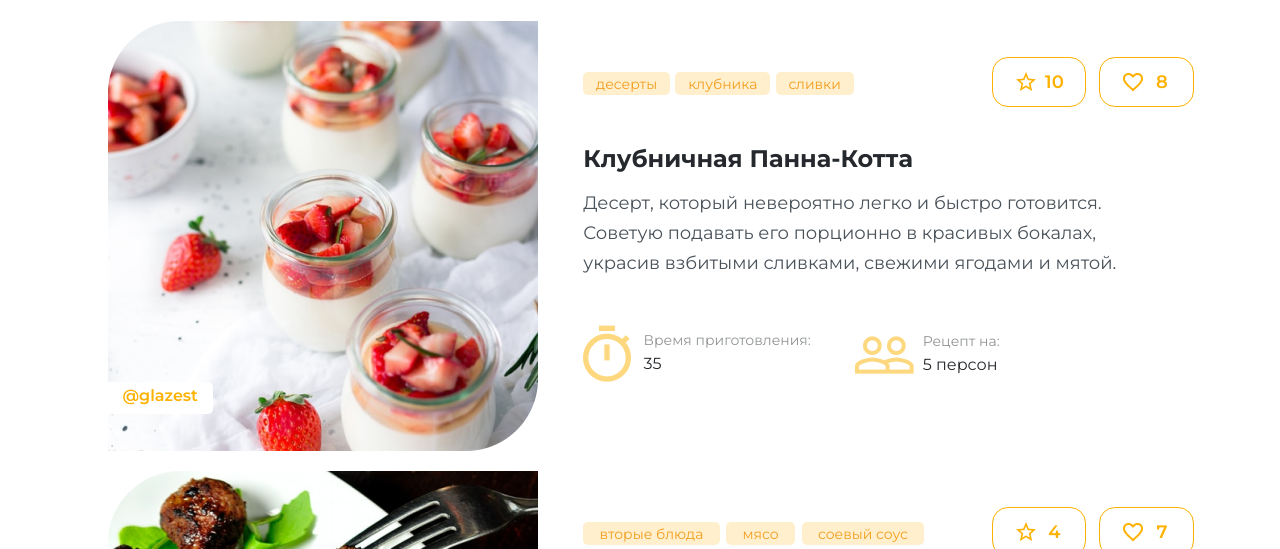
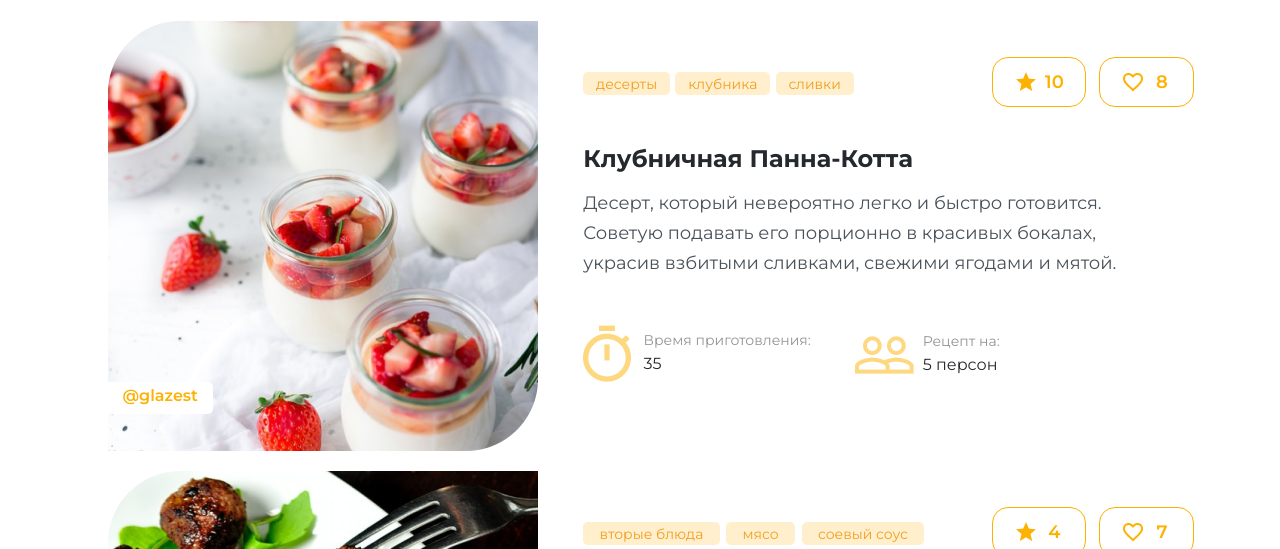
Before and after one commit to myashaa/FrontendRecipes, an Angular app in the folder FrontendRecipes/: page /favorites in a window 1280 px wide. Shown: the part 251-800 px from the top of the page. Built offline with nearby package versions, Linux system fonts and the light colour scheme.

Commit message:
Сделала отображение именно избранных рецептов(стоит звездочка).

```diff
--- a/FrontendRecipes/src/app/directives/card-recipe/card-recipe.component.html
+++ b/FrontendRecipes/src/app/directives/card-recipe/card-recipe.component.html
@@ -8,13 +8,13 @@
       </div>
       <div class="buttons">
         <button class="button button_favorite" (click)="switchFavoriteRecipe()">
-          <img class="button_image" *ngIf="isFavoriteRecipe" src="/assets/images/star_border.png" alt="star photo"/>
-          <img class="button_image" *ngIf="!isFavoriteRecipe" src="/assets/images/star.png" alt="star photo"/>
+          <img class="button_image" *ngIf="!isFavoriteRecipe" src="/assets/images/star_border.png" alt="star photo"/>
+          <img class="button_image" *ngIf="isFavoriteRecipe" src="/assets/images/star.png" alt="star photo"/>
           <span class="button_text">{{content.favorites}}</span>
         </button>
         <button class="button button_like" (click)="switchLikedRecipe()">
-          <img class="button_image" *ngIf="isLikedRecipe" src="/assets/images/favorite_border.png" alt="heart photo"/>
-          <img class="button_image" *ngIf="!isLikedRecipe" src="/assets/images/favorite.png" alt="heart photo"/>
+          <img class="button_image" *ngIf="!isLikedRecipe" src="/assets/images/favorite_border.png" alt="heart photo"/>
+          <img class="button_image" *ngIf="isLikedRecipe" src="/assets/images/favorite.png" alt="heart photo"/>
           <span class="button_text">{{content.likes}}</span>
         </button>
       </div>
--- a/FrontendRecipes/src/app/directives/card-recipe/card-recipe.component.ts
+++ b/FrontendRecipes/src/app/directives/card-recipe/card-recipe.component.ts
@@ -10,27 +10,39 @@ export class CardRecipeComponent implements OnInit {
 
   @Input() content!: RecipeDto;
 
-  isFavoriteRecipe: boolean = true;
-  isLikedRecipe: boolean = true;
+  isFavoriteRecipe!: boolean;
+  isLikedRecipe!: boolean;
 
   constructor() { }
 
 
   public switchFavoriteRecipe() {
     this.isFavoriteRecipe = !this.isFavoriteRecipe;
+    (this.content.isFavorite)
+      ? this.content.isFavorite = false
+      : this.content.isFavorite = true;
     (this.isFavoriteRecipe)
-      ? this.content.favorites--
-      : this.content.favorites++
+      ? this.content.favorites++
+      : this.content.favorites--;
   }
 
   public switchLikedRecipe() {
     this.isLikedRecipe = !this.isLikedRecipe;
+    (this.content.isLike)
+      ? this.content.isLike = false
+      : this.content.isLike = true;
     (this.isLikedRecipe)
-      ? this.content.likes--
-      : this.content.likes++
+      ? this.content.likes++
+      : this.content.likes--;
   }
 
   ngOnInit(): void {
+    (this.content.isFavorite)
+      ? this.isFavoriteRecipe = true
+      : this.isFavoriteRecipe = false;
+    (this.content.isLike)
+      ? this.isLikedRecipe = true
+      : this.isLikedRecipe = false;
   }
 
 }
--- a/FrontendRecipes/src/app/js/dto/recipe.dto.ts
+++ b/FrontendRecipes/src/app/js/dto/recipe.dto.ts
@@ -7,7 +7,9 @@ export interface RecipeDto {
   author: string;
   tags: string[];
   favorites: number;
+  isFavorite: boolean;
   likes: number;
+  isLike: boolean;
   name: string;
   description: string;
   cookingTimeInMinutes: number;
--- a/FrontendRecipes/src/app/js/services/recipe.service.ts
+++ b/FrontendRecipes/src/app/js/services/recipe.service.ts
@@ -16,7 +16,9 @@ export class RecipeService {
         author: "@glazest",
         tags: ["десерты", "клубника", "сливки"],
         favorites: 10,
+        isFavorite: false,
         likes: 8,
+        isLike: false,
         name: "Клубничная панна-котта",
         description: "Десерт, который невероятно легко и быстро готовится. Советую подавать его порционно в красивых бокалах, украсив взбитыми сливками, свежими ягодами и мятой.",
         cookingTimeInMinutes: 35,
@@ -74,7 +76,9 @@ export class RecipeService {
         author: "@horilka",
         tags: ["вторые блюда", "мясо", "соевый соус"],
         favorites: 4,
+        isFavorite: false,
         likes: 7,
+        isLike: false,
         name: "Мясные фрикадельки",
         description: "Мясные фрикадельки в томатном соусе - несложное и вкусное блюдо, которым можно порадовать своих близких.",
         cookingTimeInMinutes: 90,
@@ -132,7 +136,9 @@ export class RecipeService {
         author: "@turum-pum-pum",
         tags: ["десерты", "завтрак", "блины"],
         favorites: 25,
+        isFavorite: false,
         likes: 7,
+        isLike: false,
         name: "Панкейки",
         description: "Панкейки: меньше, чем блины, но больше, чем оладьи. Основное отличие — в тесте, оно должно быть воздушным, чтобы панкейки не растекались по сковородке...",
         cookingTimeInMinutes: 40,
@@ -190,7 +196,9 @@ export class RecipeService {
         author: "@sweet-girl",
         tags: ["десерты", "вишня", "мороженное"],
         favorites: 4,
+        isFavorite: false,
         likes: 7,
+        isLike: false,
         name: "Полезное мороженое без сахара",
         description: "Йогуртовое мороженое сочетает в себе нежный вкус и низкую калорийность, что будет особенно актуально для сладкоежек, соблюдающих диету.",
         cookingTimeInMinutes: 35,
@@ -253,7 +261,9 @@ export class RecipeService {
         author: "@glazest",
         tags: ["десерты", "клубника", "сливки"],
         favorites: 10,
+        isFavorite: true,
         likes: 8,
+        isLike: false,
         name: "Клубничная панна-котта",
         description: "Десерт, который невероятно легко и быстро готовится. Советую подавать его порционно в красивых бокалах, украсив взбитыми сливками, свежими ягодами и мятой.",
         cookingTimeInMinutes: 35,
@@ -311,7 +321,9 @@ export class RecipeService {
         author: "@horilka",
         tags: ["вторые блюда", "мясо", "соевый соус"],
         favorites: 4,
+        isFavorite: true,
         likes: 7,
+        isLike: false,
         name: "Мясные фрикадельки",
         description: "Мясные фрикадельки в томатном соусе - несложное и вкусное блюдо, которым можно порадовать своих близких.",
         cookingTimeInMinutes: 90,
@@ -369,7 +381,9 @@ export class RecipeService {
         author: "@turum-pum-pum",
         tags: ["десерты", "завтрак", "блины"],
         favorites: 25,
+        isFavorite: true,
         likes: 7,
+        isLike: false,
         name: "Панкейки",
         description: "Панкейки: меньше, чем блины, но больше, чем оладьи. Основное отличие — в тесте, оно должно быть воздушным, чтобы панкейки не растекались по сковородке...",
         cookingTimeInMinutes: 40,
@@ -427,7 +441,9 @@ export class RecipeService {
         author: "@sweet-girl",
         tags: ["десерты", "вишня", "мороженное"],
         favorites: 4,
+        isFavorite: true,
         likes: 7,
+        isLike: false,
         name: "Полезное мороженое без сахара",
         description: "Йогуртовое мороженое сочетает в себе нежный вкус и низкую калорийность, что будет особенно актуально для сладкоежек, соблюдающих диету.",
         cookingTimeInMinutes: 35,
```
